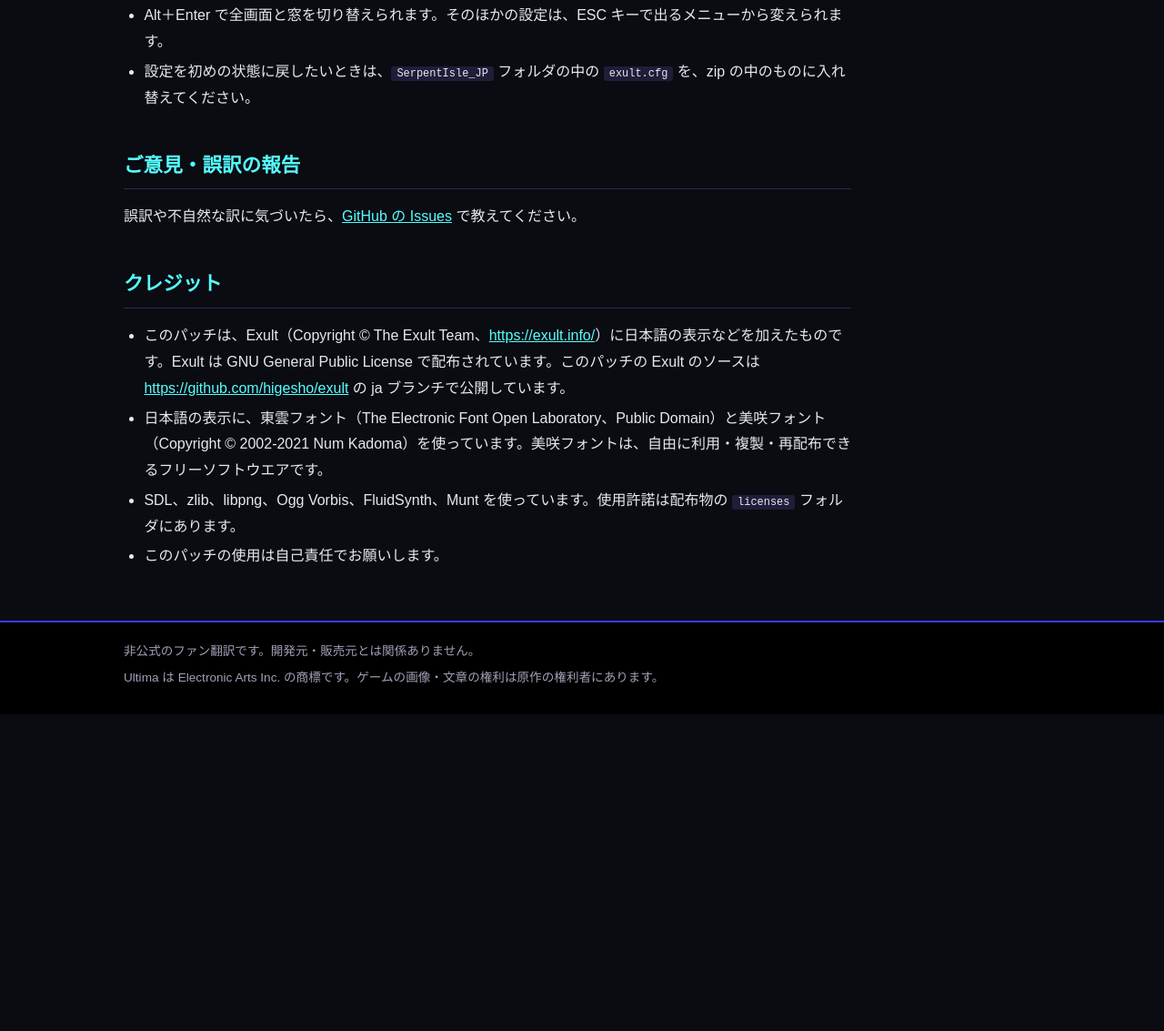
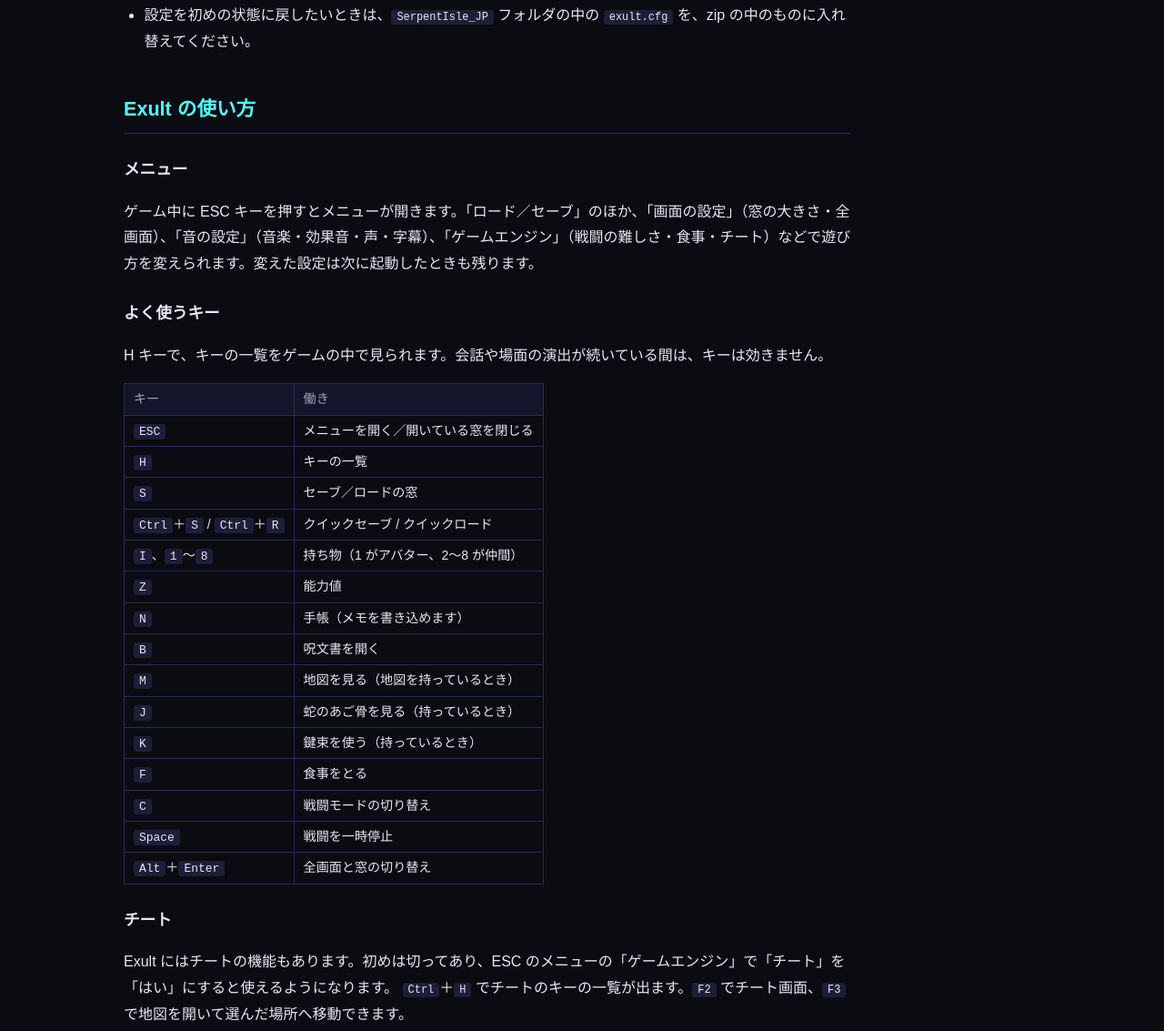
Before and after one commit to higesho/ultima-ja, a plain HTML site: page docs/ultima7si/index.html in a window 1280 px wide. Shown: the part 3076-4209 px from the top of the page at 91% size. Before the commit the page ends 3861 px from the top, so only its background shows below. Drawn offline with Linux system fonts and the light colour scheme.

Commit message:
ウルティマVII とサーペントアイルを v1.2 にし、Exult の使い方（メニュー・キー・チート）を書く
Co-Authored-By: Claude Opus 5.5 <noreply@anthropic.com>

```diff
--- a/docs/ultima7si/index.html
+++ b/docs/ultima7si/index.html
@@ -23,7 +23,7 @@
 <p class="tag">GOG.com 版の「Ultima VII Part Two: Serpent Isle」（拡張シナリオ「The Silver Seed」入り）を日本語で遊べるようにする、非公式のファンメイドパッチです。
 ウルティマVII を今の Windows で遊ぶためのエンジン「Exult」に日本語の表示を加え、オープニングとエンディングの字幕から、サーペントアイルの人々との会話、本や手紙、物の名前、ゲームのメニューまで、ゲームの中の文章を日本語にしています。
 フォルダをひとつゲームのフォルダに入れるだけで遊べて、消せば元どおりです。</p>
-<p><a class="dl" href="https://github.com/higesho/ultima-ja/releases/tag/ultima7si-v1.1">ダウンロード（GitHub）</a></p>
+<p><a class="dl" href="https://github.com/higesho/ultima-ja/releases/tag/ultima7si-v1.2">ダウンロード（GitHub）</a></p>
 </section>
 
 <div class="text">
@@ -83,9 +83,37 @@
 <li>呪文の唱え言葉は、原作の言葉をローマ字で表示します。</li>
 <li>町の看板（ルーン文字や蛇の文字）は、原作どおりの文字のままです。</li>
 <li>ステータスと戦闘の窓の見出しは日本語にしています。タイトルのロゴなど、絵の中に描かれている英字の一部は英語のままです。</li>
-<li>Alt＋Enter で全画面と窓を切り替えられます。そのほかの設定は、ESC キーで出るメニューから変えられます。</li>
 <li>設定を初めの状態に戻したいときは、<code>SerpentIsle_JP</code> フォルダの中の <code>exult.cfg</code> を、zip の中のものに入れ替えてください。</li>
 </ul>
+
+<h2>Exult の使い方</h2>
+<h3>メニュー</h3>
+<p>ゲーム中に ESC キーを押すとメニューが開きます。「ロード／セーブ」のほか、「画面の設定」（窓の大きさ・全画面）、「音の設定」（音楽・効果音・声・字幕）、「ゲームエンジン」（戦闘の難しさ・食事・チート）などで遊び方を変えられます。変えた設定は次に起動したときも残ります。</p>
+
+<h3>よく使うキー</h3>
+<p>H キーで、キーの一覧をゲームの中で見られます。会話や場面の演出が続いている間は、キーは効きません。</p>
+<table class="ver">
+<tr><th>キー</th><th>働き</th></tr>
+<tr><td><code>ESC</code></td><td>メニューを開く／開いている窓を閉じる</td></tr>
+<tr><td><code>H</code></td><td>キーの一覧</td></tr>
+<tr><td><code>S</code></td><td>セーブ／ロードの窓</td></tr>
+<tr><td><code>Ctrl</code>＋<code>S</code> / <code>Ctrl</code>＋<code>R</code></td><td>クイックセーブ / クイックロード</td></tr>
+<tr><td><code>I</code>、<code>1</code>〜<code>8</code></td><td>持ち物（1 がアバター、2〜8 が仲間）</td></tr>
+<tr><td><code>Z</code></td><td>能力値</td></tr>
+<tr><td><code>N</code></td><td>手帳（メモを書き込めます）</td></tr>
+<tr><td><code>B</code></td><td>呪文書を開く</td></tr>
+<tr><td><code>M</code></td><td>地図を見る（地図を持っているとき）</td></tr>
+<tr><td><code>J</code></td><td>蛇のあご骨を見る（持っているとき）</td></tr>
+<tr><td><code>K</code></td><td>鍵束を使う（持っているとき）</td></tr>
+<tr><td><code>F</code></td><td>食事をとる</td></tr>
+<tr><td><code>C</code></td><td>戦闘モードの切り替え</td></tr>
+<tr><td><code>Space</code></td><td>戦闘を一時停止</td></tr>
+<tr><td><code>Alt</code>＋<code>Enter</code></td><td>全画面と窓の切り替え</td></tr>
+</table>
+
+<h3>チート</h3>
+<p>Exult にはチートの機能もあります。初めは切ってあり、ESC のメニューの「ゲームエンジン」で「チート」を「はい」にすると使えるようになります。
+<code>Ctrl</code>＋<code>H</code> でチートのキーの一覧が出ます。<code>F2</code> でチート画面、<code>F3</code> で地図を開いて選んだ場所へ移動できます。</p>
 
 <h2>ご意見・誤訳の報告</h2>
 <p>誤訳や不自然な訳に気づいたら、<a href="https://github.com/higesho/ultima-ja/issues">GitHub の Issues</a> で教えてください。</p>
```
Also changed, not shown: docs/ultima7/index.html (+29 -2 lines).
